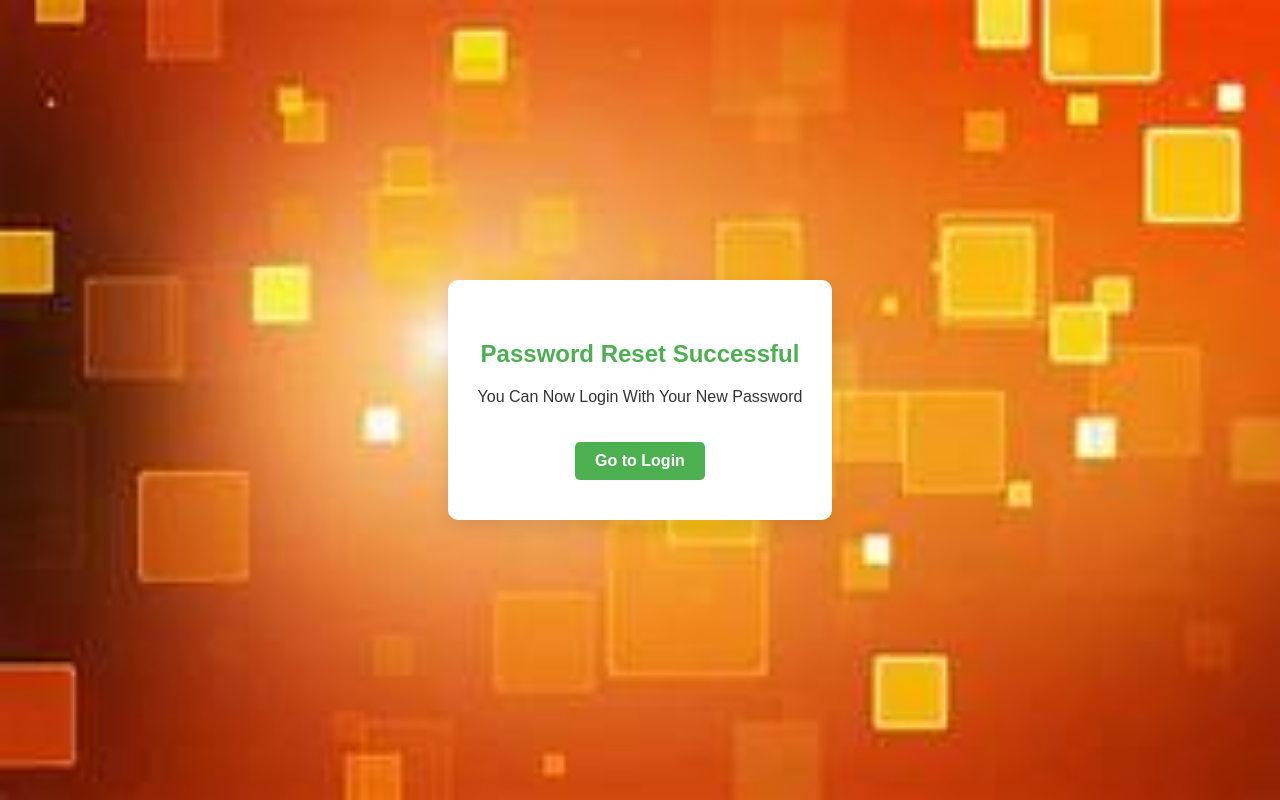
After one commit to divyakp88/django-notes-app, a Django app: page /reset/done in a window 1280 px wide. The commit adds this page. Run offline with Django 5.2, Linux system fonts and the light colour scheme.

Commit message:
Password reset feature added

```diff
--- a/noteapp/settings.py
+++ b/noteapp/settings.py
@@ -33,6 +33,7 @@ DEBUG = config('DEBUG', default=False, cast=bool)
 
 ALLOWED_HOSTS = config('ALLOWED_HOSTS', default='localhost,127.0.0.1', cast=Csv())
 
+EMAIL_BACKEND = 'django.core.mail.backends.console.EmailBackend'
 
 # Application definition
 
--- a/noteapp/urls.py
+++ b/noteapp/urls.py
@@ -16,9 +16,14 @@ Including another URLconf
 """
 from django.contrib import admin
 from django.urls import path,include
+from django.contrib.auth import views as auth_views
 
 urlpatterns = [
     path('admin/', admin.site.urls),
     path('',include('notes.urls')),
-    path('accounts/',include('accounts.urls'))
+    path('accounts/',include('accounts.urls')),
+    path('password_reset/',auth_views.PasswordResetView.as_view(),name='password_reset'),
+    path('password_reset/done/',auth_views.PasswordResetDoneView.as_view(),name='password_reset_done'),
+    path('reset/<uidb64>/<token>/',auth_views.PasswordResetConfirmView.as_view(),name='password_reset_confirm'),
+    path('reset/done',auth_views.PasswordResetCompleteView.as_view(),name='password_reset_complete')
 ]
--- a/templates/login.html
+++ b/templates/login.html
@@ -73,6 +73,7 @@
         <label>Password</label>
         <input type="password" name="password" placeholder="Password"><br><br><br><br>
         <input type="submit" style="color: blue; font-size: medium;background-color: azure;">
+        <a href="{% url 'password_reset' %}">Forgot Password</a>
     </div>
     </form>
     <div class="message">
--- /dev/null
+++ b/templates/registration/password_reset_complete.html
@@ -0,0 +1,66 @@
+<!DOCTYPE html>
+<html lang="en">
+<head>
+    <meta charset="UTF-8">
+    <meta name="viewport" content="width=device-width, initial-scale=1.0">
+    <title>Password Reset Successful</title>
+    <style>
+    body {
+      background: #f4f8fb;
+      background-image: url('/static/paper_img/login.jpeg');
+      background-repeat: no-repeat;
+      background-size: cover;
+      font-family: Arial, sans-serif;
+      display: flex;
+      align-items: center;
+      justify-content: center;
+      height: 100vh;
+      margin: 0;
+    }
+
+    .card {
+      background: white;
+      padding: 40px 30px;
+      border-radius: 10px;
+      box-shadow: 0 8px 20px rgba(0, 0, 0, 0.1);
+      text-align: center;
+      max-width: 400px;
+    }
+
+    .card h2 {
+      color: #4CAF50;
+      margin-bottom: 20px;
+    }
+
+    .card p {
+      font-size: 16px;
+      color: #333;
+    }
+
+    .card a {
+      display: inline-block;
+      margin-top: 20px;
+      padding: 10px 20px;
+      background: #4CAF50;
+      color: white;
+      text-decoration: none;
+      border-radius: 5px;
+      font-weight: bold;
+      transition: background 0.3s ease;
+    }
+
+    .card a:hover {
+      background: #45a049;
+    }
+  </style>
+</head>
+<body>
+    <div class="card">
+        <h2>Password Reset Successful</h2>
+        <p>You Can Now Login With Your New Password</p>
+        <a href="{% url 'login' %}">Go to Login</a>
+
+        </form>
+    </div>
+</body>
+</html>
```
Also changed, not shown: templates/registration/password_reset_confirm.html (added, +73 -0 lines), templates/registration/password_reset_done.html (added, +45 -0 lines), templates/registration/password_reset_form.html (added, +62 -0 lines).
